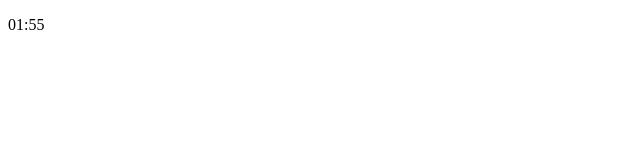
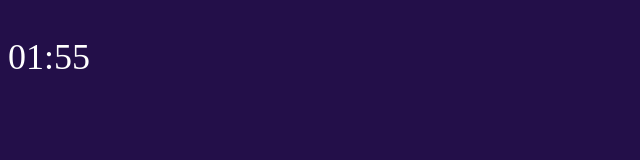
Before and after one commit to lucianotsoft/lucianotsoft.github.io, a plain HTML site: page index.html in a window 1280 px wide. Shown: the whole page, without its empty margins (0-640 px from the left). Drawn offline with Linux system fonts and the light colour scheme.

Commit message:
Update index.html

```diff
--- a/index.html
+++ b/index.html
@@ -2,6 +2,16 @@
 <html>
   <head>
     <meta charset="UTF-8">
+	 <title>Contador de tiempo</title>
+	 <style>
+	 body {
+	 background-color: rgba(23, 2, 63, 0.945);
+	 }
+	 #countdown {
+	 font-size: 36px;
+	 color: white;
+	 }
+   </style>
   </head>
   <body>
     <p id="countdown"></p>
@@ -41,5 +51,6 @@
       // Iniciar la cuenta regresiva al cargar la página
       startCountdown();
     </script>
+
   </body>
 </html>
```
